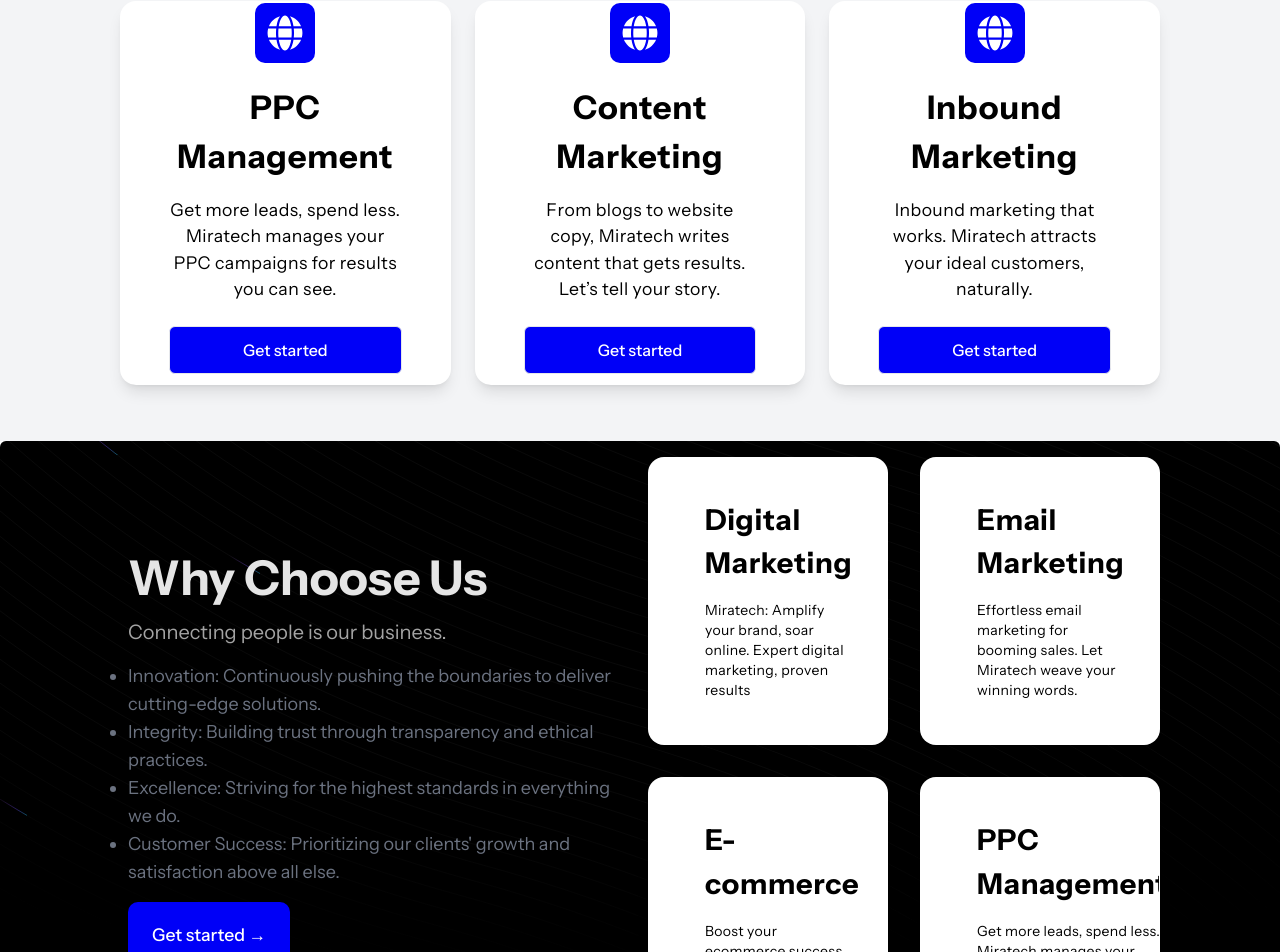
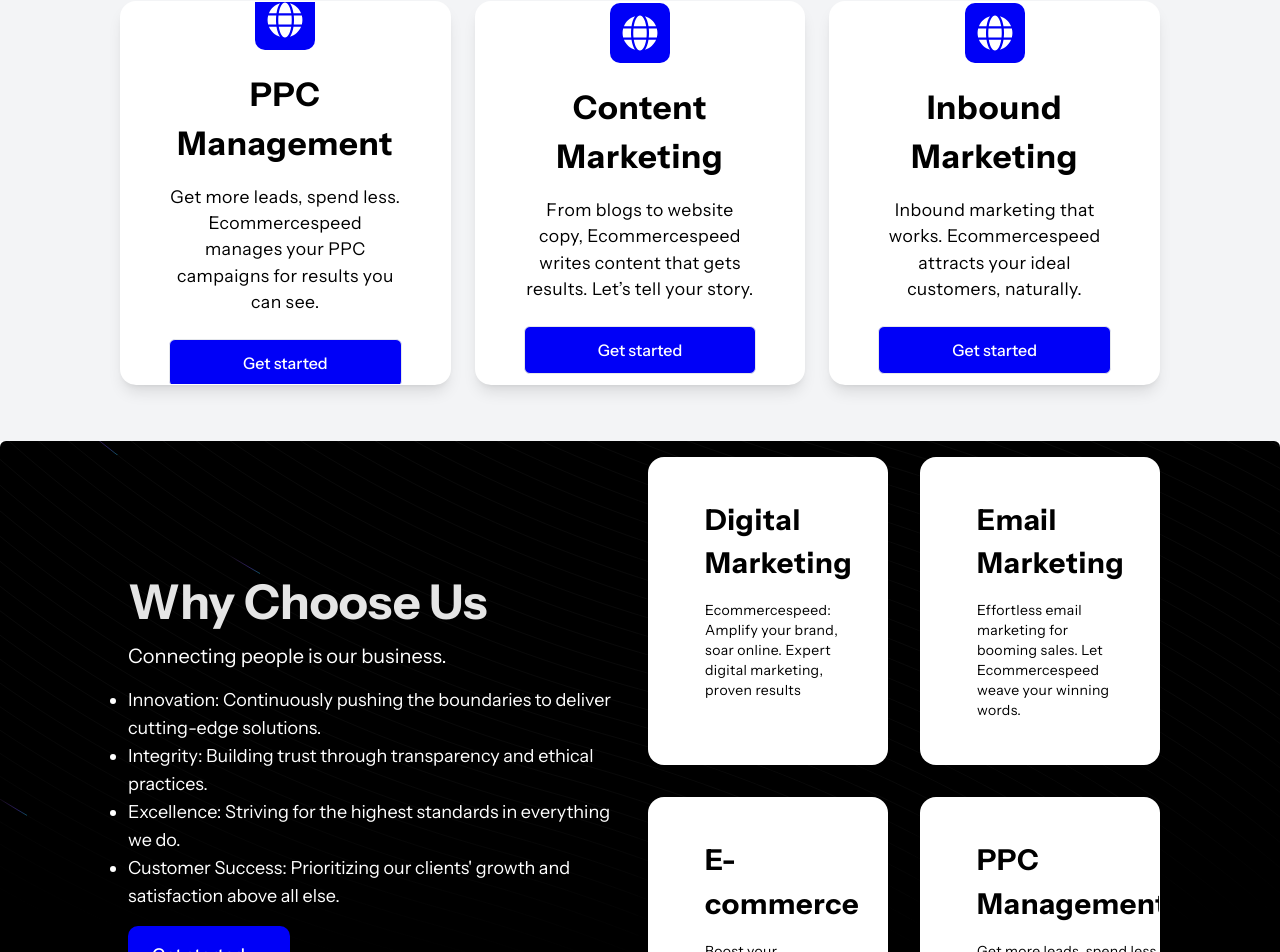
Before and after one commit to Goldexcool/ecommercespeed, a Next.js app: page /service in a window 1280 px wide. Shown: the part 1134-2086 px from the top of the page. Built offline with nearby package versions, Linux system fonts and the light colour scheme; a web font is replaced by a local one.

Commit message:
chnages fonts

```diff
--- a/src/app/component/Card.tsx
+++ b/src/app/component/Card.tsx
@@ -51,37 +51,37 @@
   {
     title: "Digital Marketing",
     description:
-      "Miratech: Amplify your brand, soar online. Expert digital marketing, proven results",
+      "Ecommercespeed: Amplify your brand, soar online. Expert digital marketing, proven results",
     link: "https://www.instagram.com/ecommerce_speed",
   },
   {
     title: "Email Marketing",
     description:
-      "Effortless email marketing for booming sales. Let Miratech weave your winning words.",
+      "Effortless email marketing for booming sales. Let Ecommercespeed weave your winning words.",
     link: "https://www.instagram.com/ecommerce_speed",
   },
   {
     title: "E-commerce",
     description:
-      "Boost your ecommerce success with Miratech. Attract, engage, convert – effortlessly.",
+      "Boost your ecommerce success with Ecommercespeed. Attract, engage, convert – effortlessly.",
     link: "https://www.instagram.com/ecommerce_speed",
   },
   {
     title: "PPC Management",
     description:
-      "Get more leads, spend less. Miratech manages your PPC campaigns for results you can see.",
+      "Get more leads, spend less. Ecommercespeed manages your PPC campaigns for results you can see.",
     link: "https://www.instagram.com/ecommerce_speed",
   },
   {
     title: "Content Marketing",
     description:
-      "From blogs to website copy, Miratech writes content that gets results. Let’s tell your story.",
+      "From blogs to website copy, Ecommercespeed writes content that gets results. Let’s tell your story.",
     link: "https://www.instagram.com/ecommerce_speed",
   },
   {
     title: "Inbound Marketing",
     description:
-      "Inbound marketing that works. Miratech attracts your ideal customers, naturally.",
+      "Inbound marketing that works. Ecommercespeed attracts your ideal customers, naturally.",
     link: "https://www.instagram.com/ecommerce_speed",
   },
 ];
--- a/src/app/component/Communication.tsx
+++ b/src/app/component/Communication.tsx
@@ -14,7 +14,7 @@
             Let us show you the power of marketing communication.
           </p>
           <p className="text-lg text-neutral-300">
-            Miratech digital agency provides strategic planning that aligns with your business objectives. Let&apos;s get your business to the targeted level you always dreamed about with strategic and calculated digital measures that drive real sales.
+          Ecommercespeed digital agency provides strategic planning that aligns with your business objectives. Let&apos;s get your business to the targeted level you always dreamed about with strategic and calculated digital measures that drive real sales.
           </p>
           <div className='flex gap-5 items-center'>
             <a href="/">
--- a/src/app/component/FeaturedSection.tsx
+++ b/src/app/component/FeaturedSection.tsx
@@ -70,8 +70,8 @@
   return (
     <section className="mt-[8rem] lg:px-[7rem] md:px-10 px-5" data-aos="fade-up">
       <div className="flex flex-col w-full justify-center items-center" data-aos="fade-down">
-        <h1 className="md:text-[16px] text-[13px] text-mainColor font-bold">OUR FEATURED SERVICES</h1>
-        <h2 className="md:text-[44.2px] text-[30px] text-black mb-[1rem] text-center">Comprehensive eCommerce Solutions Tailored to Your Needs </h2>
+        <h1 className="md:text-[16px] text-[13px] text-mainColor font-[800]">OUR FEATURED SERVICES</h1>
+        <h2 className="md:text-[44.2px] text-[30px] text-black mb-[1rem] font-[600] text-center">Comprehensive eCommerce Solutions Tailored to Your Needs </h2>
       </div>
       <div className="grid grid-cols-1 sm:grid-cols-2 lg:grid-cols-3 xl:grid-cols-3 gap-6 w-full">
         {cardData.map((card, index) => (
--- a/src/app/component/Hero.tsx
+++ b/src/app/component/Hero.tsx
@@ -35,7 +35,7 @@
                         <h1 className="w-[90%]">Transform Your eCommerce Experience with Data-Driven Strategies, Cutting-Edge Solutions, and Unmatched Expertise</h1>
                     </div>
                 </motion.p>
-                <button className="px-4 py-2 backdrop-blur-sm border bg-emerald-300/10 border-emerald-500/20 text-white mx-auto text-center rounded-full relative mt-4">
+                <button className="px-4 py-2 backdrop-blur-sm border bg-mainColor border-white text-white mx-auto text-center rounded-full relative mt-4">
                     <span>Explore Our Services →</span>
                     <div className="absolute inset-x-0  h-px -bottom-px bg-gradient-to-r w-3/4 mx-auto from-transparent via-emerald-500 to-transparent" />
                 </button>
--- a/src/app/component/SpecialServices.tsx
+++ b/src/app/component/SpecialServices.tsx
@@ -10,12 +10,11 @@
 import Rk from '../../../public/RKKKK.jpg'
 
 const SpecialService = () => {
-    // Initialize AOS
     useEffect(() => {
         AOS.init({
-            duration: 1000, // Animation duration in milliseconds
-            easing: 'ease-in-out', // Easing function
-            once: true, // Whether animation should happen only once
+            duration: 1000,
+            easing: 'ease-in-out',
+            once: true,
         });
     }, []);
     const [count, setCount] = React.useState(0);
@@ -73,7 +72,7 @@
             >
                 <Image src={Rk} alt='hero' className='w-full h-fit' />
                 <div
-                    className='absolute right-4 top-2 md:w-[200px] md:h-[200px] w-[150px] h-[150px] bg-darker flex flex-col justify-center items-center rounded-full text-center'
+                    className='absolute md:right-4 right-2 top-2 md:w-[200px] md:h-[200px] w-[150px] h-[150px]  bg-darker flex flex-col justify-center items-center rounded-full text-center'
                     data-aos="zoom-in"
                     data-aos-delay="300"
                 >
--- a/src/app/component/WhyUs.tsx
+++ b/src/app/component/WhyUs.tsx
@@ -10,10 +10,10 @@
         <div className="md:h-[40rem] h-[85rem] mb-[5rem] w-full rounded-md lg:px-[7rem] md:px-10 px-5 bg-black relative grid md:grid-cols-2 grid-cols-1 items-center justify-center antialiased ">
             <div className="w-full p-4  flex flex-col items-start gap-4 relative z-10 ">
                 <h2 className="md:text-5xl text-3xl font-bold text-neutral-200">Why Choose Us</h2>
-                <p className="md:text-xl text-[1rem] text-neutral-400">
+                <p className="md:text-xl text-[1rem] text-white">
                     Connecting people is our business.
                 </p>
-                <ul className="text-lg text-gray-500 list-disc">
+                <ul className="text-lg text-white list-disc">
                     <li>Innovation: Continuously pushing the boundaries to deliver cutting-edge solutions.</li>
                     <li>Integrity: Building trust through transparency and ethical practices.</li>
                     <li>Excellence: Striving for the highest standards in everything we do.</li>
@@ -21,7 +21,7 @@
                 </ul>
                 <div className='flex gap-5 items-center'>
                     <a href="/">
-                        <button className='w-fit px-6 py-5 bg-mainColor hover:bg-saturated md:text-[1.1rem] rounded-[10px] text-[1rem] text-white font-[500]'>Get started  →</button>
+                        <button className='w-fit px-6 py-4 bg-mainColor hover:bg-saturated md:text-[1.1rem] rounded-[10px] text-[1rem] text-white font-[500]'>Get started  →</button>
                     </a>
                 </div>
             </div>
@@ -37,25 +37,25 @@
     {
         title: "Digital Marketing",
         description:
-            "Miratech: Amplify your brand, soar online. Expert digital marketing, proven results",
+            "Ecommercespeed: Amplify your brand, soar online. Expert digital marketing, proven results",
         link: "https://www.instagram.com/ecommerce_speed",
     },
     {
         title: "Email Marketing",
         description:
-            "Effortless email marketing for booming sales. Let Miratech weave your winning words.",
+            "Effortless email marketing for booming sales. Let Ecommercespeed weave your winning words.",
         link: "https://www.instagram.com/ecommerce_speed",
     },
     {
         title: "E-commerce",
         description:
-            "Boost your ecommerce success with Miratech. Attract, engage, convert – effortlessly.",
+            "Boost your ecommerce success with Ecommercespeed. Attract, engage, convert – effortlessly.",
         link: "https://www.instagram.com/ecommerce_speed",
     },
     {
         title: "PPC Management",
         description:
-            "Get more leads, spend less. Miratech manages your PPC campaigns for results you can see.",
+            "Get more leads, spend less. Ecommercespeed manages your PPC campaigns for results you can see.",
         link: "https://www.instagram.com/ecommerce_speed",
     },
 ];
```
Also changed, not shown: src/app/component/Navbar.tsx (+8 -4 lines), src/app/component/Testimonial.tsx (+22 -21 lines).
